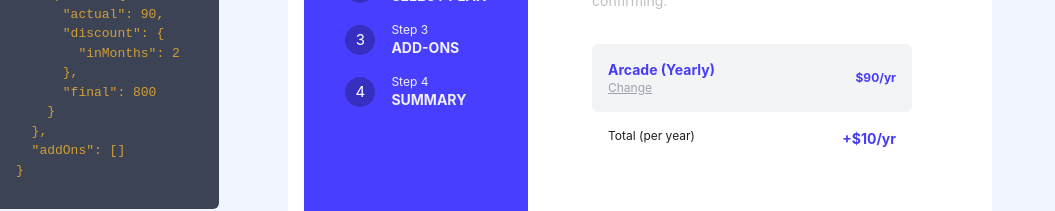
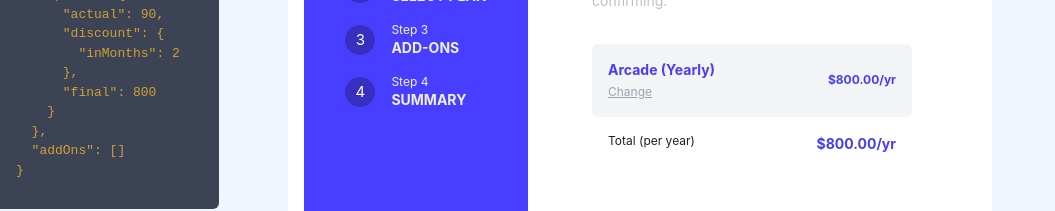
Before and after one commit to BorzooMV/multi-step-form, a React (Vite) app: page /summary in a window 1280 px wide. Shown: the part 239-450 px from the top of the page, without its empty margins (0-1055 px from the left). Built offline with nearby package versions, Linux system fonts and the light colour scheme.

Commit message:
feat: use data in summary form and do some improvement

```diff
--- a/src/components/AddonCard/index.tsx
+++ b/src/components/AddonCard/index.tsx
@@ -1,6 +1,7 @@
-import { Checkbox, Popover } from "antd";
-import { Typography } from "antd";
 import { useRef } from "react";
+import { convertToUSDollars } from "../../utils";
+
+import { Checkbox, Popover, Typography } from "antd";
 
 type AddonCardProps = {
   addOn: AddOnProduct;
@@ -39,10 +40,9 @@
         </div>
       </div>
       <div>
-        <Text className="text-xs text-primary">{`${Intl.NumberFormat("en-US", {
-          style: "currency",
-          currency: "USD",
-        }).format(price.final)}/${isMonthly ? "mo" : "yr"}`}</Text>
+        <Text className="text-xs text-primary">
+          {convertToUSDollars(price.final, isMonthly ? "mo" : "yr")}
+        </Text>
       </div>
     </div>
   );
--- a/src/components/ProductCard/index.tsx
+++ b/src/components/ProductCard/index.tsx
@@ -1,5 +1,6 @@
 import { Typography } from "antd";
 import { FormikErrors } from "formik";
+import { convertToUSDollars } from "../../utils";
 
 interface ProductWithImage extends Product {
   imageSrc: string;
@@ -26,6 +27,8 @@
   product,
   handleChangeValue,
 }: ProductCardProps) {
+  const isMonthly = product.type === "monthly";
+
   function handleClick() {
     handleChangeValue("product", product);
   }
@@ -36,10 +39,9 @@
     >
       <img width={20} src={product.imageSrc} alt={`${product.name} image`} />
       <Title className="!text-sm">{product.name}</Title>
-      <Text className="!text-xs">{`${Intl.NumberFormat("en-US", {
-        style: "currency",
-        currency: "USD",
-      }).format(product.price.final)}/mo`}</Text>
+      <Text className="!text-xs">
+        {convertToUSDollars(product.price.final, isMonthly ? "mo" : "yr")}
+      </Text>
     </div>
   );
 }
--- a/src/components/ProductTypeSwitch/ProductTypeSwitch.tsx
+++ b/src/components/ProductTypeSwitch/ProductTypeSwitch.tsx
@@ -26,9 +26,9 @@
 }: ProductTypeSwitchProps) {
   function handleChange(checked: boolean) {
     if (checked) {
-      handleChangeValue("type", "yearly");
+      handleChangeValue("product.type", "yearly");
     } else {
-      handleChangeValue("type", "monthly");
+      handleChangeValue("product.type", "monthly");
     }
   }
   return (
--- a/src/components/forms/SummaryForm.tsx
+++ b/src/components/forms/SummaryForm.tsx
@@ -1,9 +1,13 @@
+import { Link } from "react-router-dom";
+
 import useGetStepsFromUrl from "../../hooks/useGetStepsFromUrl";
+import { useFormContext } from "../FormProvider";
+import { convertToTitleCase, convertToUSDollars } from "../../utils";
+
 import HeadAndSub from "../HeadAndSub";
-import { useFormContext } from "../FormProvider";
 import FormNavigation from "../FormNavigation";
+
 import { Divider, Typography } from "antd";
-import { convertToTitleCase, convertToUSDollars } from "../../utils";
 
 export default function SummaryForm() {
   const stepFromUrl = useGetStepsFromUrl();
@@ -13,6 +17,15 @@
   const { currentStep, currentStepNumber } = stepFromUrl;
   const isProductMonthly = state.plan.type === "monthly";
   const hasAddOns = state.addOns.length > 0;
+
+  function calculateTotalPrice(addOns: AddOnProduct[], plan: Product): number {
+    const totalAddOnsPrice = addOns.reduce(
+      (sum, currentAddOn) => sum + currentAddOn.price.final,
+      0
+    );
+
+    return totalAddOnsPrice + plan.price.final;
+  }
 
   return (
     <div className="flex flex-col gap-4 h-full justify-between">
@@ -29,9 +42,16 @@
                   state.plan.type
                 )})`}
               </Text>
-              <Text className="text-xs text-gray-400 underline">Change</Text>
+              <Link to="/select-plan">
+                <Text className="text-xs text-gray-400 underline">Change</Text>
+              </Link>
             </div>
-            <Text className="text-xs text-primary font-bold">$90/yr</Text>
+            <Text className="text-xs text-primary font-bold">
+              {convertToUSDollars(
+                state.plan.price.final,
+                isProductMonthly ? "mo" : "yr"
+              )}
+            </Text>
           </div>
           {hasAddOns && (
             <>
@@ -41,7 +61,10 @@
                   <div key={addOn.name} className="flex justify-between">
                     <Text className="text-xs">{addOn.title}</Text>
                     <Text className="text-xs">
-                      {convertToUSDollars(addOn.price.final)}
+                      {convertToUSDollars(
+                        addOn.price.final,
+                        isProductMonthly ? "mo" : "yr"
+                      )}
                     </Text>
                   </div>
                 ))}
@@ -51,7 +74,12 @@
         </div>
         <div className="flex justify-between px-4">
           <Text className="text-xs">Total (per year)</Text>
-          <Text className="text-md font-bold text-primary">+$10/yr</Text>
+          <Text className="text-md font-bold text-primary">
+            {convertToUSDollars(
+              calculateTotalPrice(state.addOns, state.plan),
+              isProductMonthly ? "mo" : "yr"
+            )}
+          </Text>
         </div>
       </div>
       <FormNavigation step={currentStepNumber} nextButtonLabel="Confirm" />
--- a/src/utils/index.ts
+++ b/src/utils/index.ts
@@ -5,9 +5,14 @@
   return str.toLowerCase().replace(/\b\w/g, (s) => s.toUpperCase());
 }
 
-export function convertToUSDollars(price: number): string {
-  return Intl.NumberFormat("en-US", {
+export function convertToUSDollars(
+  price: number,
+  suffix?: "mo" | "yr"
+): string {
+  const priceInUSDollars = Intl.NumberFormat("en-US", {
     style: "currency",
     currency: "USD",
   }).format(price || 0);
+
+  return `${priceInUSDollars}${!!suffix ? "/" + suffix : ""}`;
 }
```
